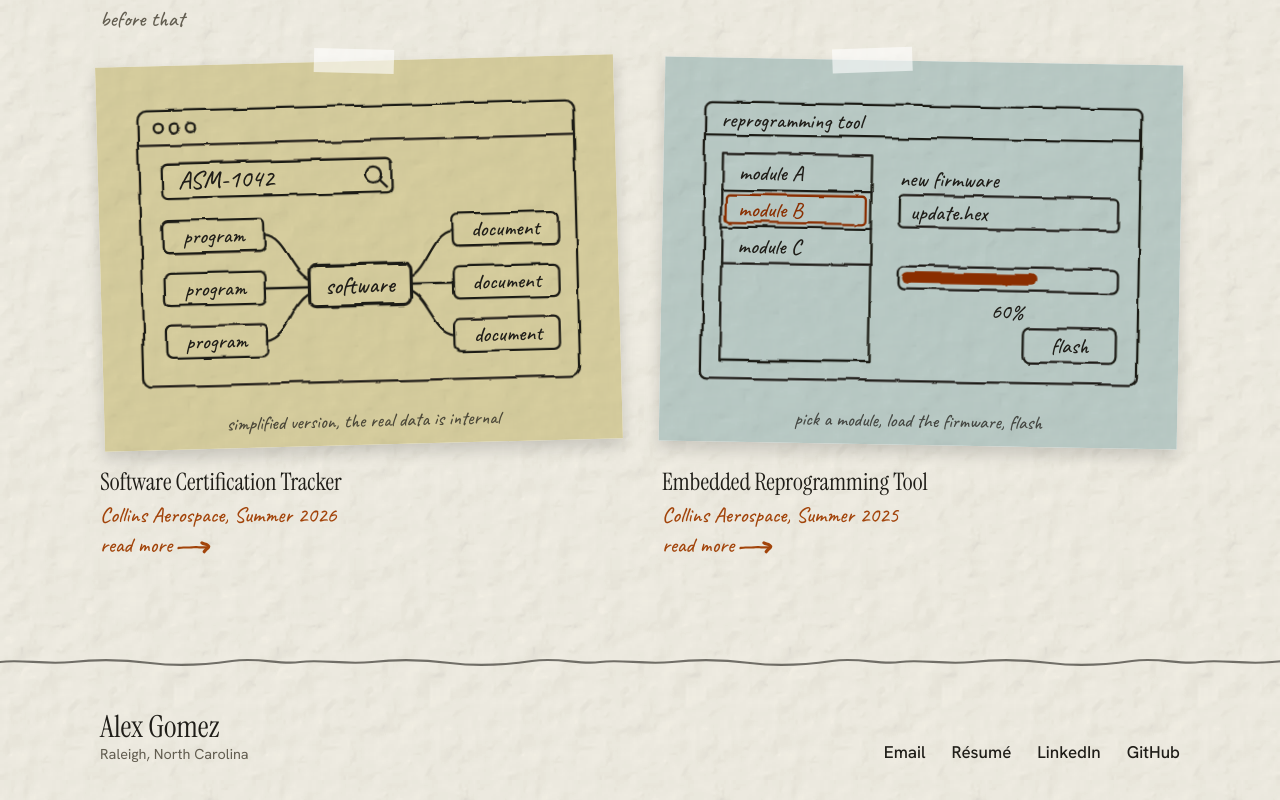
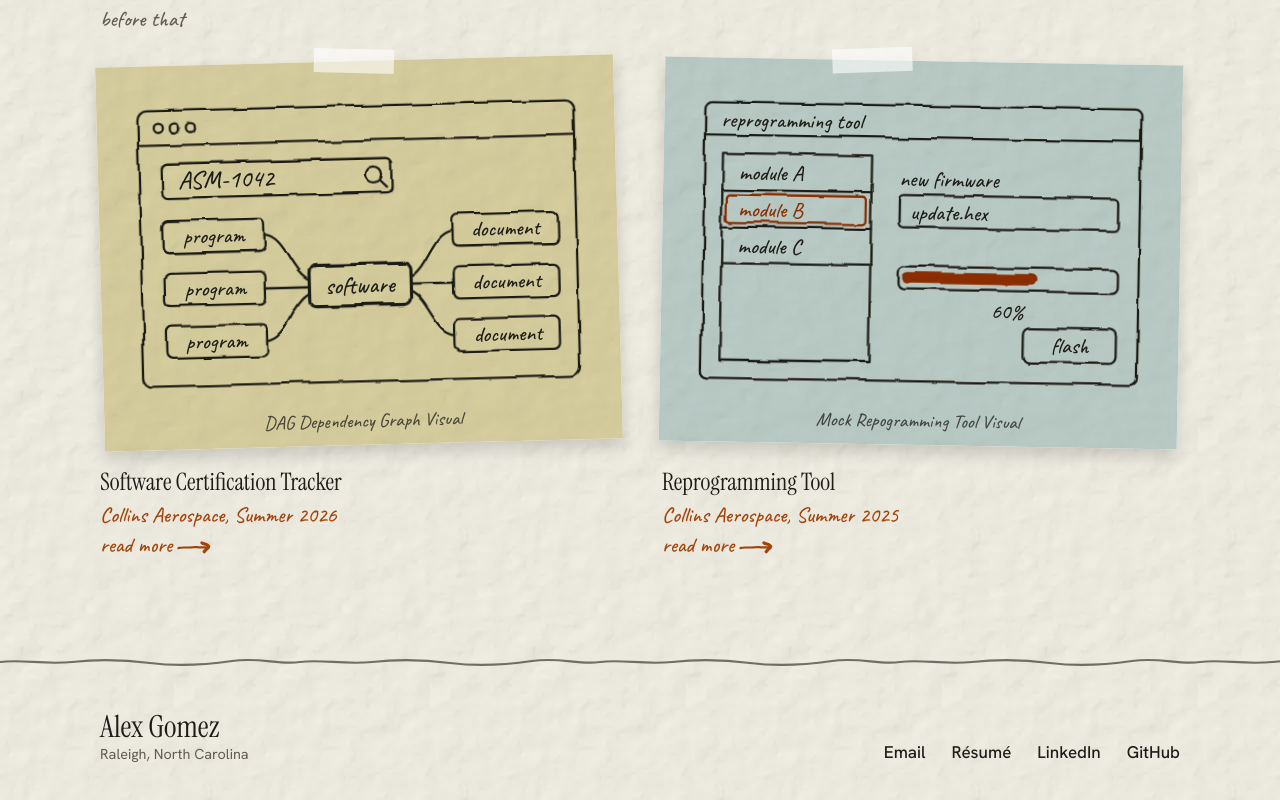
Before and after one commit to alexgomez1023/portfolio, a React (Vite) app: page / in a window 1280 px wide. Shown: the part 1780-2580 px from the top of the page. Built offline with nearby package versions, Linux system fonts and the light colour scheme.

Commit message:
Updated Captions on sketches for reprogramming tool and cert data tool projects

```diff
--- a/src/pages/Home.jsx
+++ b/src/pages/Home.jsx
@@ -121,7 +121,7 @@ export default function Home() {
             <article className="past-project">
               <Sketch
                 paper="straw"
-                caption="simplified version, the real data is internal"
+                caption="DAG Dependency Graph Visual"
                 rotate={-1.5}
                 tapeX="50%"
                 tapeR={3}
@@ -138,14 +138,14 @@ export default function Home() {
             <article className="past-project">
               <Sketch
                 paper="sage"
-                caption="pick a module, load the firmware, flash"
+                caption="Mock Repogramming Tool Visual"
                 rotate={1}
                 tapeX="40%"
                 tapeR={-3}
               >
                 <FlashSketch />
               </Sketch>
-              <h3>Embedded Reprogramming Tool</h3>
+              <h3>Reprogramming Tool</h3>
               <p className="meta-line">Collins Aerospace, Summer 2025</p>
               <ScribLink
                 to="/projects/reprogramming-tool"
```
